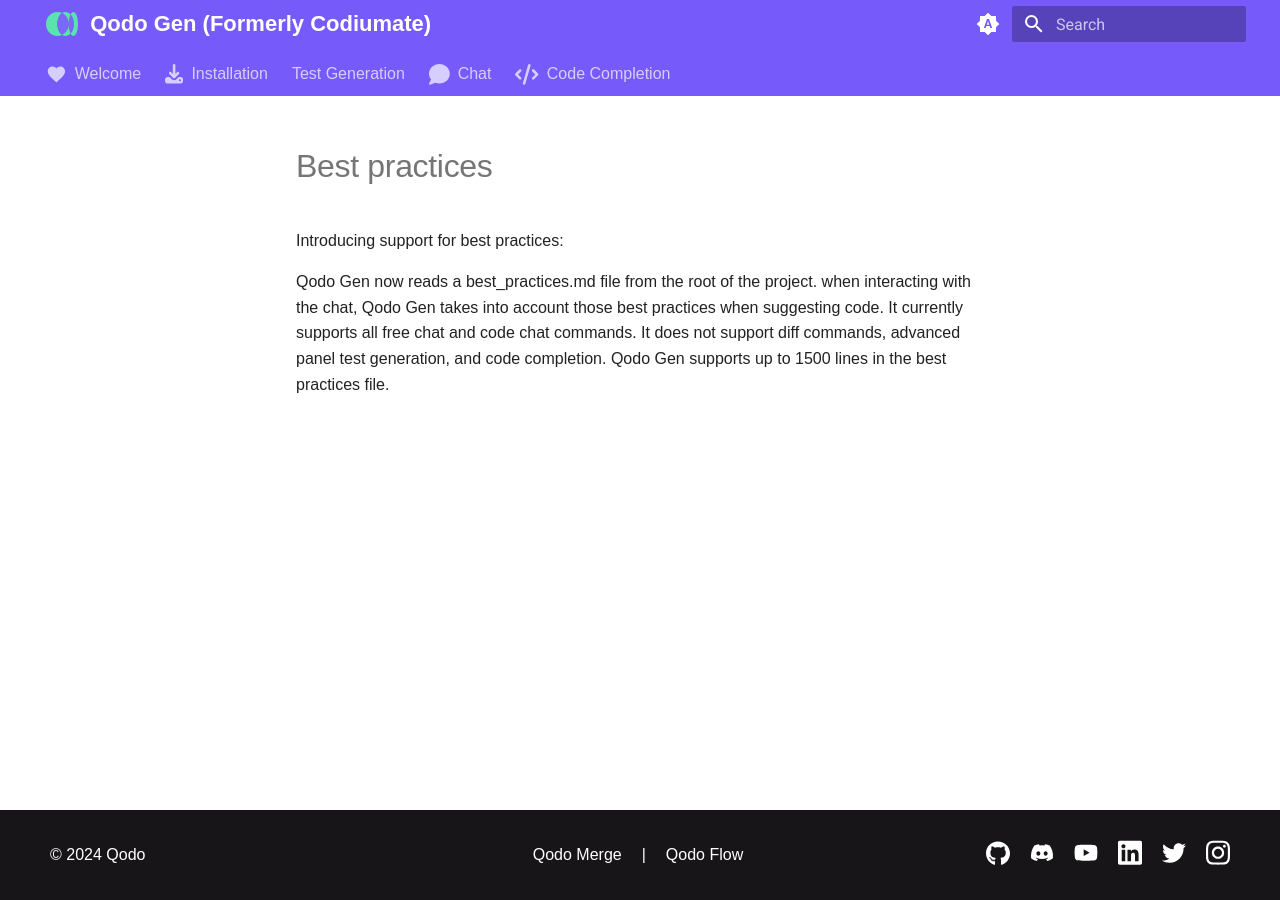
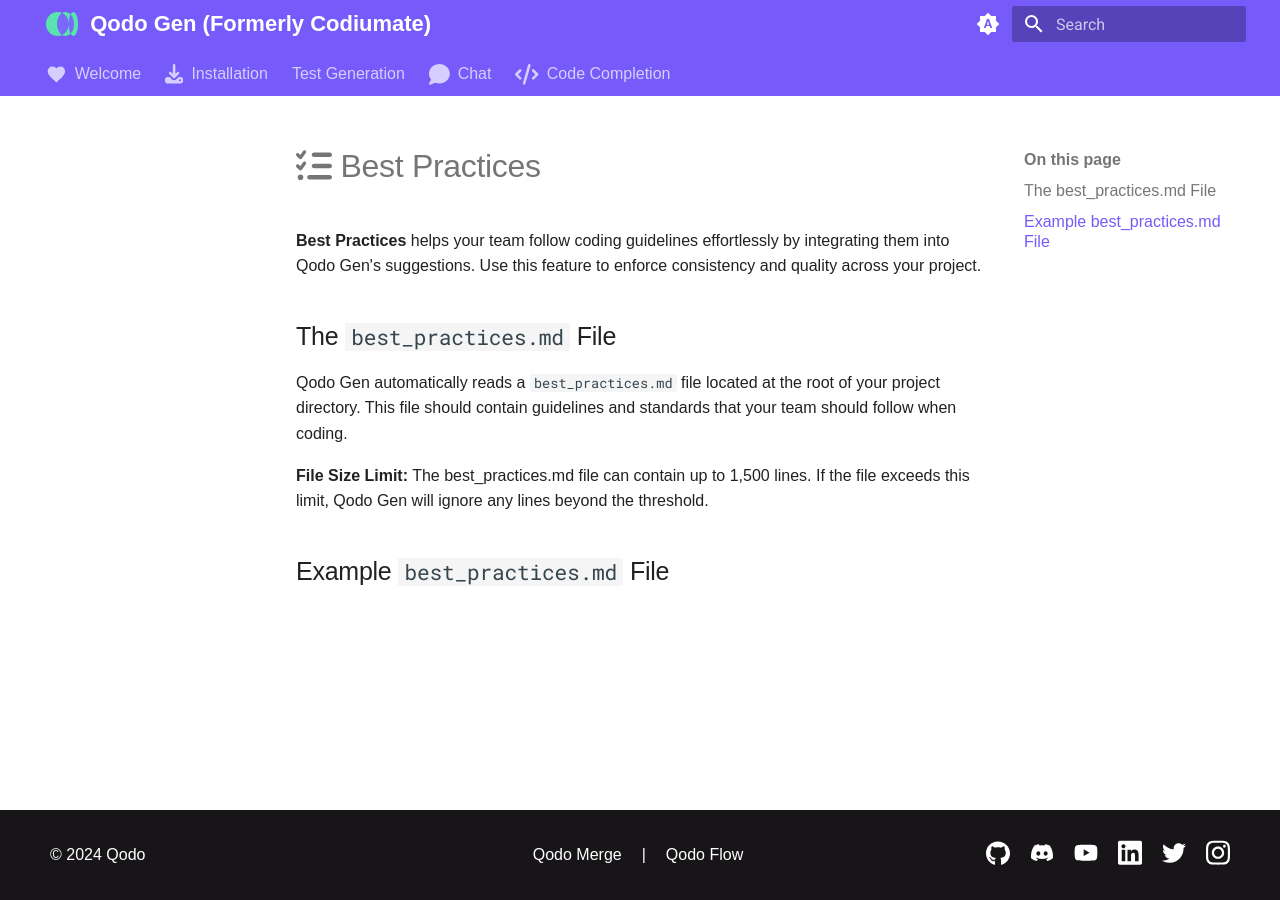
Before and after one commit to Codium-ai/codiumate-docs, an MkDocs documentation site: the page built from docs/chat/best-practices.md, in a window 1280 px wide. Built offline with MkDocs 1.6.1 and Material for MkDocs 9.7.7, drawn with Linux system fonts in a browser that asks for light colours.

Commit message:
Update best-practices.md

```diff
--- a/docs/chat/best-practices.md
+++ b/docs/chat/best-practices.md
@@ -1,6 +1,15 @@
-Introducing support for best practices:
+---
+title: Best Practices
+---
 
-Qodo Gen now reads a best_practices.md file from the root of the project. when interacting with the chat, Qodo Gen takes into account those best practices when suggesting code.
-It currently supports all free chat and code chat commands.
-It does not support diff commands, advanced panel test generation, and code completion.
-Qodo Gen supports up to 1500 lines in the best practices file.
+# :fontawesome-solid-list-check: Best Practices
+
+**Best Practices** helps your team follow coding guidelines effortlessly by integrating them into Qodo Gen's suggestions. Use this feature to enforce consistency and quality across your project.
+
+## The `best_practices.md` File
+
+Qodo Gen automatically reads a `best_practices.md` file located at the root of your project directory. This file should contain guidelines and standards that your team should follow when coding.
+
+**File Size Limit:** The best_practices.md file can contain up to 1,500 lines. If the file exceeds this limit, Qodo Gen will ignore any lines beyond the threshold.
+
+## Example `best_practices.md` File
```
